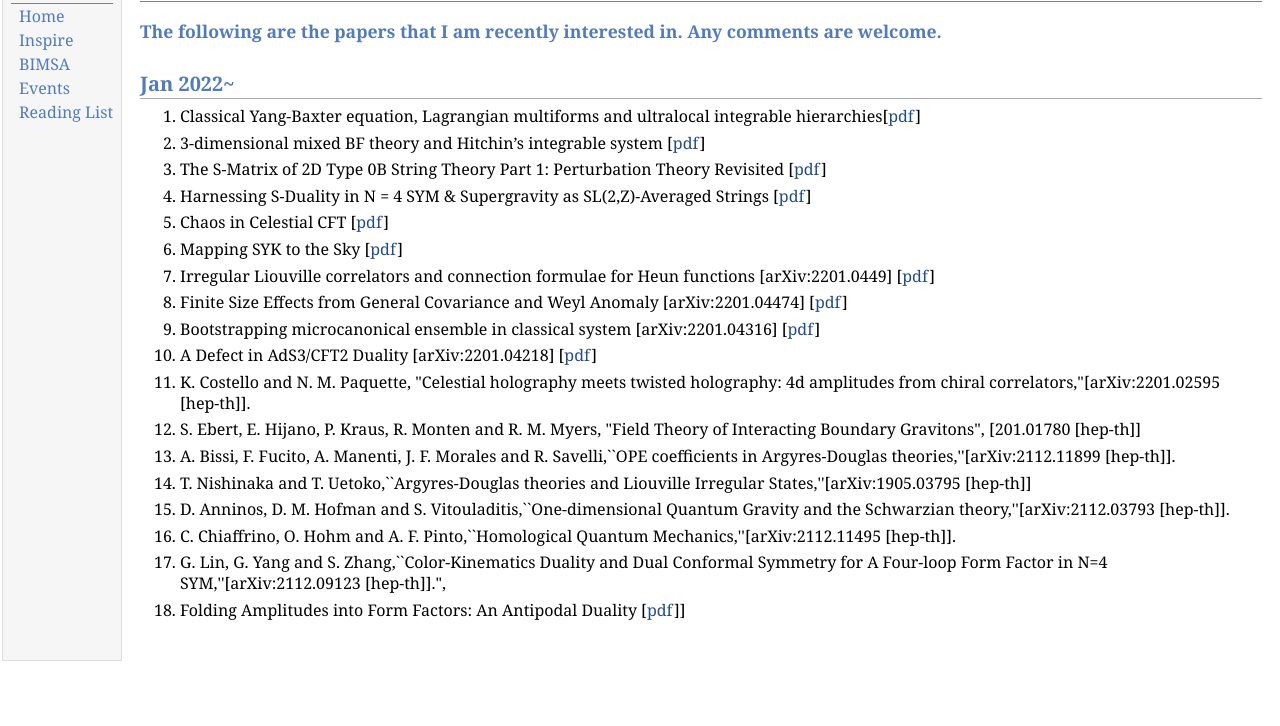
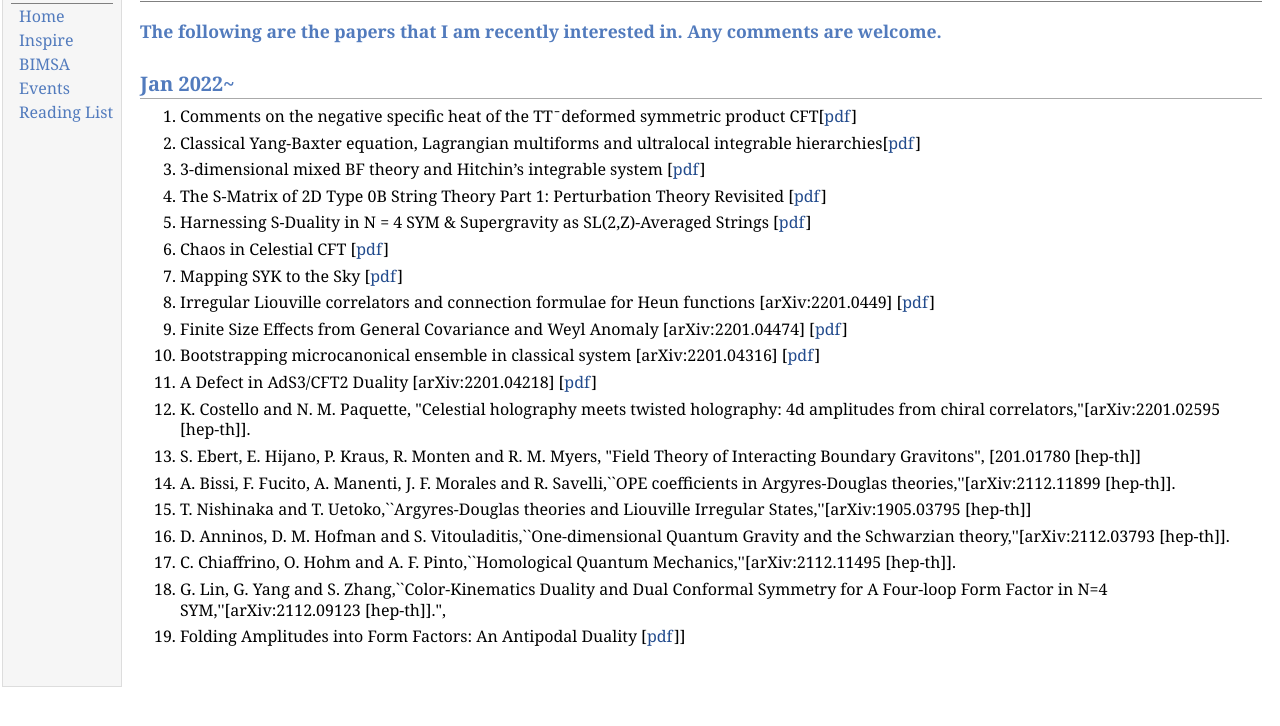
Before and after one commit to shuphy124/shuphy124.github.io, a plain HTML site: page reading_list/index.html in a window 1280 px wide. Shown: the part 48-774 px from the top of the page. Drawn offline with Linux system fonts and the light colour scheme.

Commit message:
Update index.html

```diff
--- a/reading_list/index.html
+++ b/reading_list/index.html
@@ -31,6 +31,8 @@ The following are the papers that I am recently interested in. Any comments are
 </h3>
 <h2>Jan 2022~</h2>
 <ol>
+   <li><p> Comments on the negative specific heat of the TT ̄ deformed symmetric product CFT[<a href="https://arxiv.org/pdf/2201.08439.pdf">pdf</a>] </p>
+    </li>
    <li><p> Classical Yang-Baxter equation, Lagrangian multiforms and ultralocal integrable hierarchies[<a href="https://arxiv.org/pdf/2201.08286.pdf">pdf</a>] </p>
     </li>
   <li><p> 3-dimensional mixed BF theory and Hitchin’s integrable system [<a href="https://arxiv.org/pdf/2201.07300.pdf">pdf</a>] </p>
```
